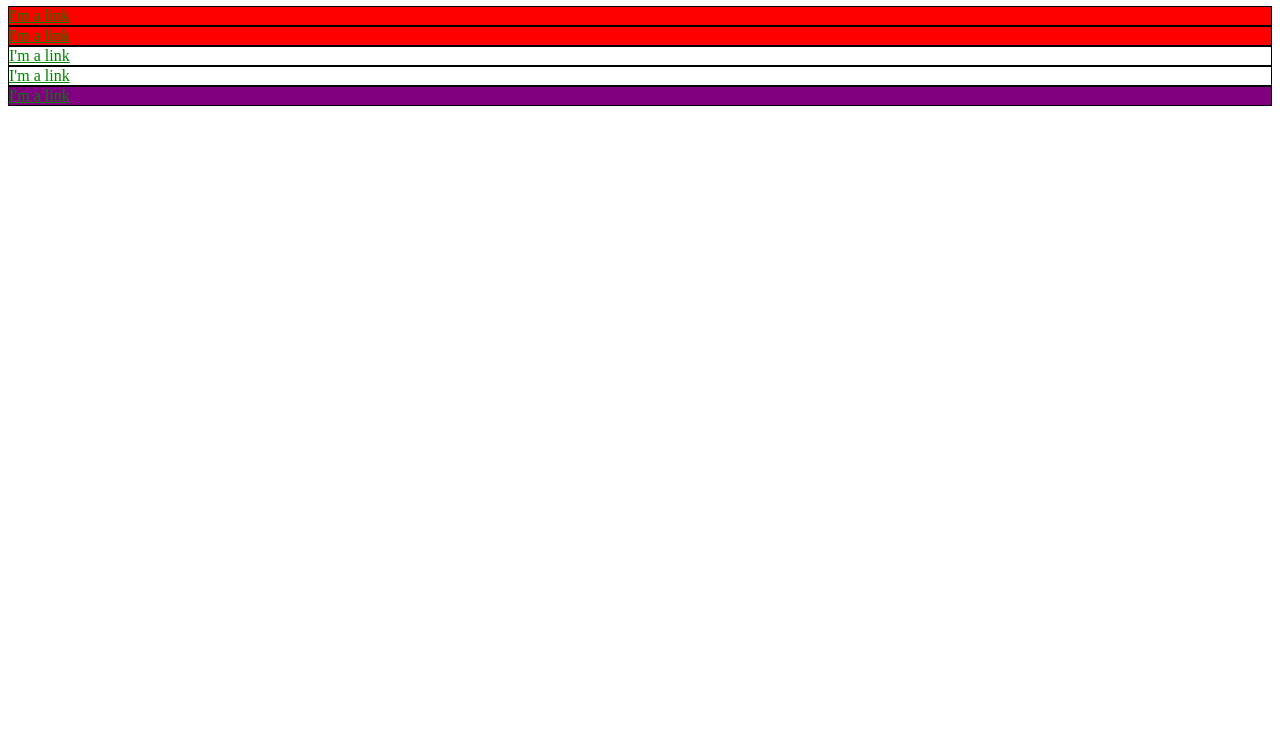
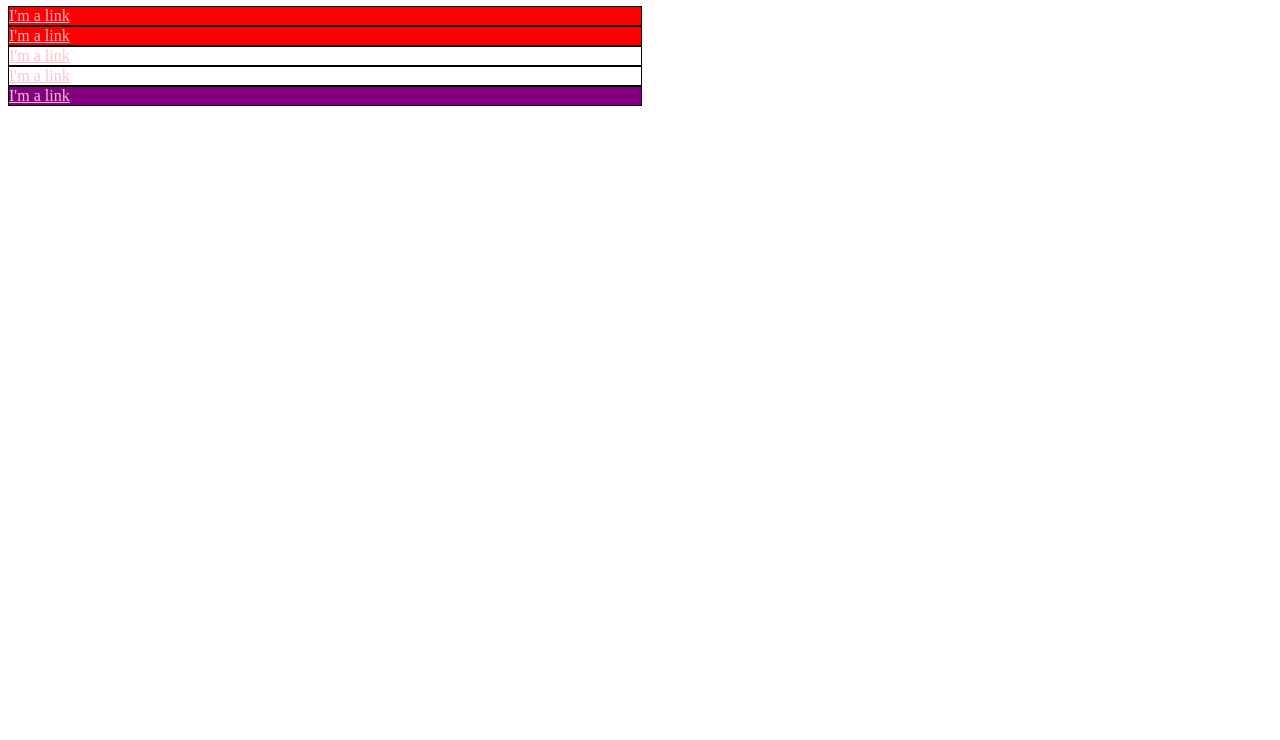
Before and after one commit to Macrish/Sample_CSS, a plain HTML site: page index.html in a window 1280 px wide. Shown: the part 60-800 px from the top of the page. Drawn offline with Linux system fonts and the light colour scheme.

Commit message:
ASdding width & change text color

```diff
--- a/index.html
+++ b/index.html
@@ -13,8 +13,7 @@
       border: 1px solid black;
     }
     .bio-box a {
-      color: green;
-    }
+      color: pink;    }
     .red {
       background: red;
     }
@@ -26,6 +25,9 @@
     }
     #exec-bio.alert {
     background: red;
+    }
+    .bio-box {
+      width: 50%;
     }
   </style>
 </head>
```
